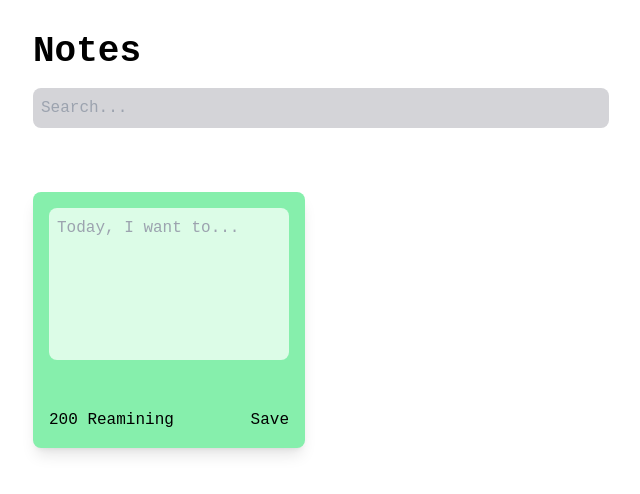
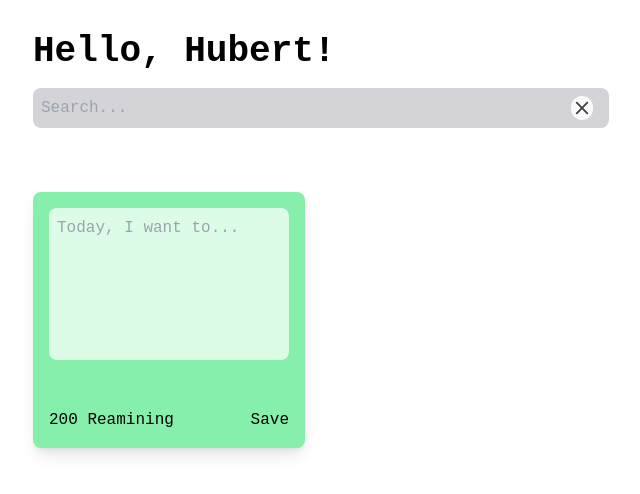
Before and after one commit to Browsero/notex-main, a React (Create React App) app: page / in a window 1280 px wide. Shown: the top 494 px of the page, without its empty margins (319-959 px from the left). Built offline with nearby package versions, Linux system fonts and the light colour scheme.

Commit message:
Added clear search bar functionality

```diff
--- a/package.json
+++ b/package.json
@@ -7,6 +7,7 @@
     "@testing-library/jest-dom": "^5.16.4",
     "@testing-library/react": "^13.2.0",
     "@testing-library/user-event": "^14.2.0",
+    "aos": "^3.0.0-beta.6",
     "date-fns": "^2.28.0",
     "react": "^18.1.0",
     "react-dom": "^18.1.0",
--- a/src/App.js
+++ b/src/App.js
@@ -1,12 +1,16 @@
 import React from "react";
 import Notes from "./components/Notes";
 import Search from "./components/Search";
+import AOS from "aos";
+import "aos/dist/aos.css";
+
+AOS.init({ once: true });
 
 function App() {
   return (
     <div className="flex p-8 w-full mx-auto flex-col md:w-1/2 gap-16">
       <div className="flex flex-col gap-4 w-full">
-        <h1 className="font-bold text-4xl">Notes</h1>
+        <h1 className="font-bold text-4xl">Hello, Hubert!</h1>
         <Search />
       </div>
       <Notes />
--- a/src/components/Note.js
+++ b/src/components/Note.js
@@ -4,13 +4,19 @@ import { BsTrash } from "react-icons/bs";
 function Note({ id, content, date, removeNote }) {
   return (
     <div
+      data-aos="zoom-in"
       id={id}
       className="bg-yellow-300 h-max p-4 flex flex-col justify-between rounded-lg shadow-lg md:h-64"
     >
       <p className="h-max p-1 break-normal break-words">{content}</p>
       <div className="flex justify-between">
         <p>{date}</p>
-        <BsTrash onClick={()=>{removeNote(id)}} className="text-2xl cursor-pointer transition hover:scale-110" />
+        <BsTrash
+          onClick={() => {
+            removeNote(id);
+          }}
+          className="text-2xl cursor-pointer transition hover:scale-110"
+        />
       </div>
     </div>
   );
--- a/src/components/Notes.js
+++ b/src/components/Notes.js
@@ -21,7 +21,6 @@ function Notes() {
   return (
     <div className="grid grid-cols-1 gap-8 md:grid-cols-2">
       <NoteInput />
-      {console.log(query.length)}
       {!query.length > 0
         ? notes.map((note) => {
             return (
--- a/src/components/Search.js
+++ b/src/components/Search.js
@@ -1,6 +1,7 @@
 import React, { useEffect, useState } from "react";
 import { useDispatch } from "react-redux";
 import { updateGlobalQuery } from "../features/appSlice";
+import { MdClear } from "react-icons/md";
 
 function Search() {
   const [query, setQuery] = useState("");
@@ -17,13 +18,16 @@ function Search() {
   }, [dispatch, query]);
 
   return (
-    <input
+    <div className="flex items-center bg-zinc-300 rounded-lg">
+      <input
       type="text"
       placeholder="Search..."
-      className="bg-zinc-300 p-2 rounded-lg w-full outline-none transition focus:bg-zinc-400 focus:text-zinc-50"
+      className="bg-transparent p-2 rounded-lg w-full outline-none rounded-tr-none rounded-br-none transition focus:bg-zinc-400 focus:text-zinc-50"
       value={query}
       onChange={updateQuery}
     />
+    <MdClear onClick={()=>{setQuery('')}} className="cursor-pointer transition mr-4 m-2 text-2xl bg-zinc-50 rounded-full text-zinc-700 hover:scale-110 hover:text-zinc-500 " />
+    </div>
   );
 }
 
```
Also changed, not shown: 1 other file (tests, documents, lock files or other folders).
